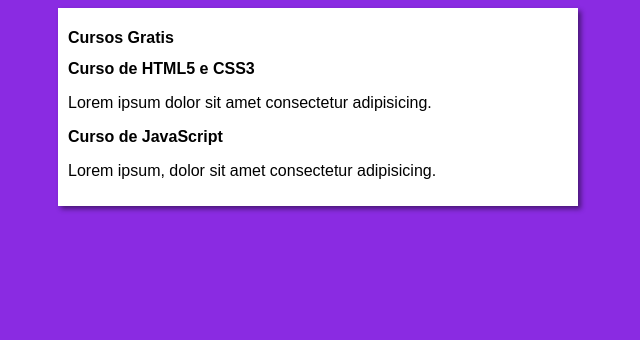
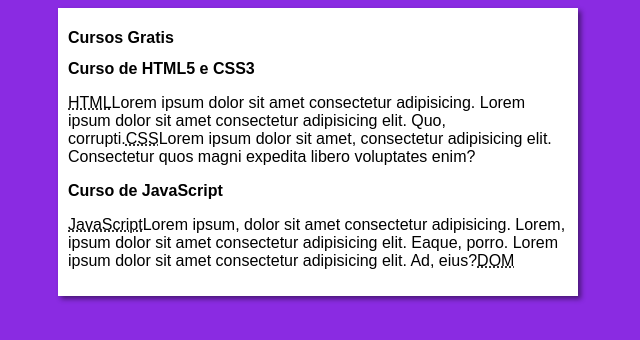
Before and after one commit to Cesar-Leite/projeto-site, a plain HTML site: page index.html in a window 1280 px wide. Shown: the whole page, without its empty margins (322-962 px from the left). Drawn offline with Linux system fonts and the light colour scheme.

Commit message:
Update index.html

```diff
--- a/index.html
+++ b/index.html
@@ -14,11 +14,11 @@
         </header>
         <article>
             <h2>Curso de HTML5 e CSS3</h2>
-            <p>Lorem ipsum dolor sit amet consectetur adipisicing.</p>
+            <p><abbr title="Hypertext Markup Language">HTML</abbr>Lorem ipsum dolor sit amet consectetur adipisicing. Lorem ipsum dolor sit amet consectetur adipisicing elit. Quo, corrupti.<abbr title="Cascading Style Sheets">CSS</abbr>Lorem ipsum dolor sit amet, consectetur adipisicing elit. Consectetur quos magni expedita libero voluptates enim?</p>
         </article>
         <article>
             <h2>Curso de JavaScript</h2>
-            <p>Lorem ipsum, dolor sit amet consectetur adipisicing.</p>
+            <p><abbr title="JavaScript">JavaScript</abbr>Lorem ipsum, dolor sit amet consectetur adipisicing. Lorem, ipsum dolor sit amet consectetur adipisicing elit. Eaque, porro. Lorem ipsum dolor sit amet consectetur adipisicing elit. Ad, eius?<abbr title="Document Object Model">DOM</abbr></p>
         </article>
     </main>
 
```
